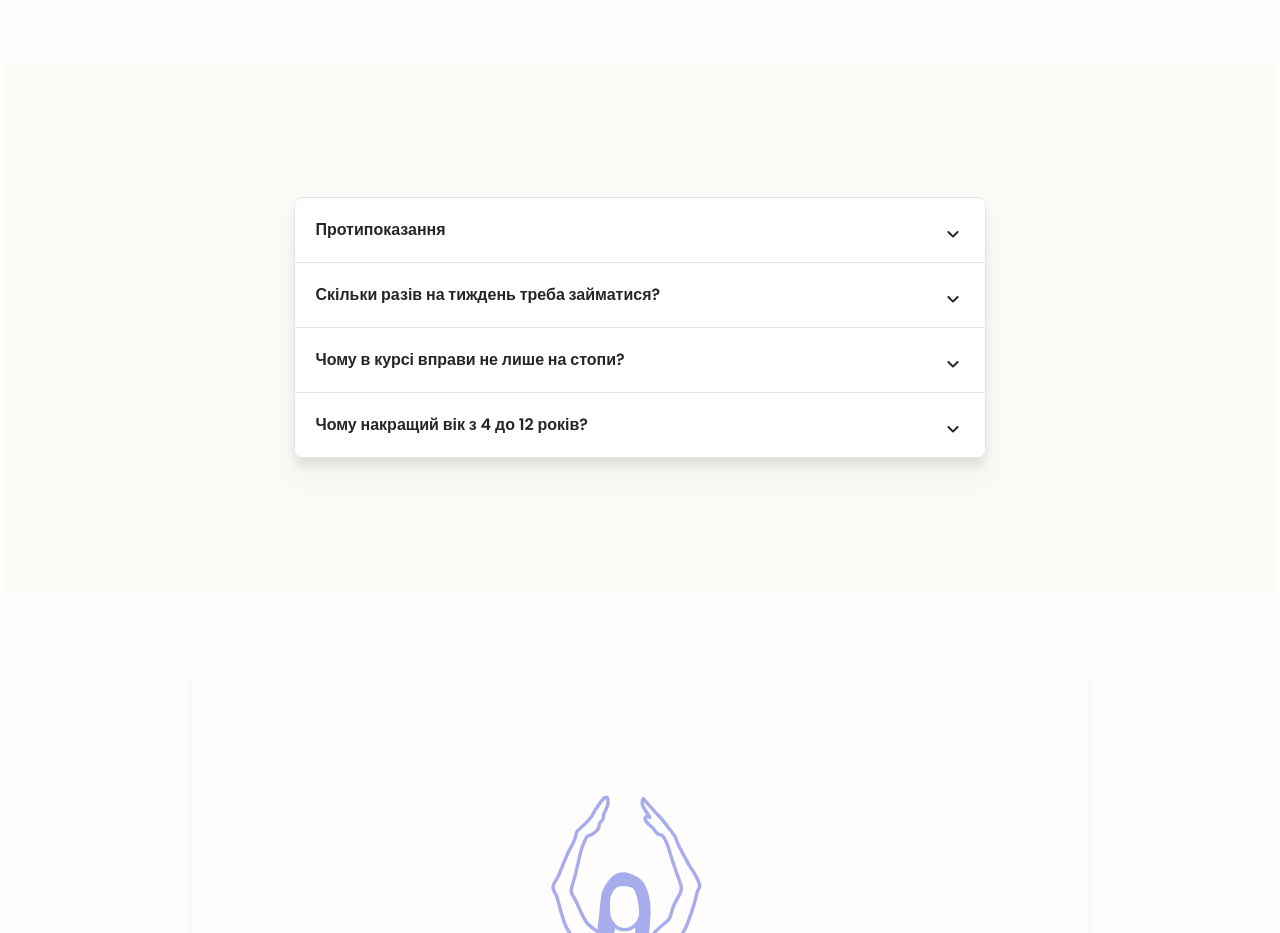
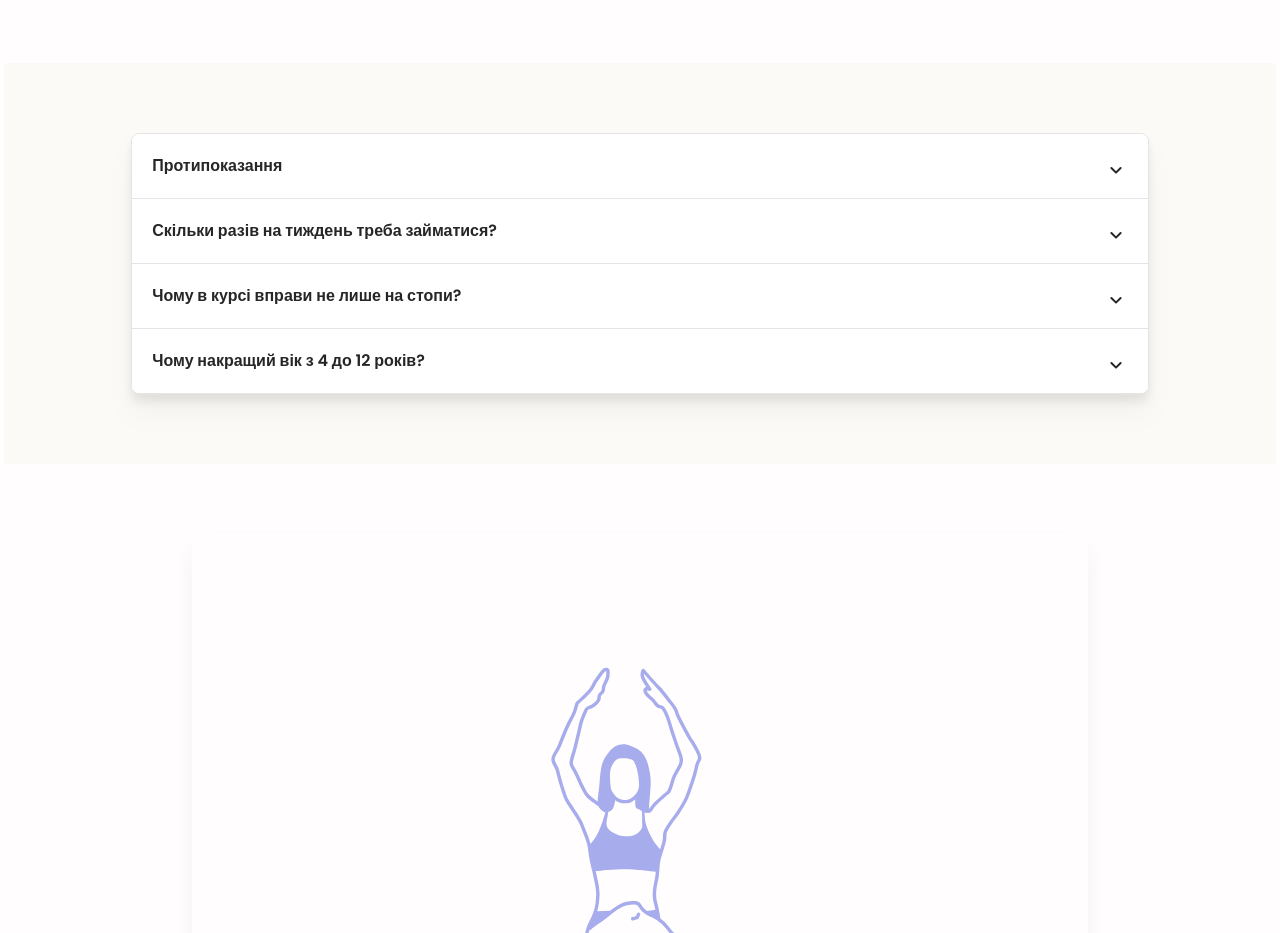
Before and after one commit to pussbb/nextjs-yanina, a Next.js app: page / in a window 1280 px wide. Shown: the part 4560-5493 px from the top of the page. Built offline with nearby package versions, Linux system fonts and the light colour scheme; what tailwind-bootstrap-grid would draw is missing.

Commit message:
ui fixes

```diff
--- a/app/Sections/HealthyFeet/HealthyFeetInfo.tsx
+++ b/app/Sections/HealthyFeet/HealthyFeetInfo.tsx
@@ -68,8 +68,6 @@ const HealthyFeetInfo = () => {
             </section>
 
             <section className={'section bg-theme-light'}>
-                <div className="container">
-
                 <Accordion items={[
                     {
                         title: 'Протипоказання',
@@ -106,7 +104,6 @@ const HealthyFeetInfo = () => {
 
                     }
                 ]} />
-                </div>
             </section>
 
             <section className="section px-4">
--- a/app/components/Accordion.tsx
+++ b/app/components/Accordion.tsx
@@ -38,7 +38,7 @@ export const Accordion = ({ items }: AccordionProps) => {
     };
 
     return (
-        <section className="accordion--container my-16 drop-shadow-xl  mx-auto offset-y-0 offset-x-8" style={{ width: '80%' }}>
+        <section className="accordion--container drop-shadow-xl  mx-auto offset-y-0 offset-x-8" style={{ width: '80%' }}>
             {accordionData.map((accordionItem, index) => (
                 <div
                     key={accordionItem.id}
```
Lines whose indentation alone changed are shown as unchanged.
